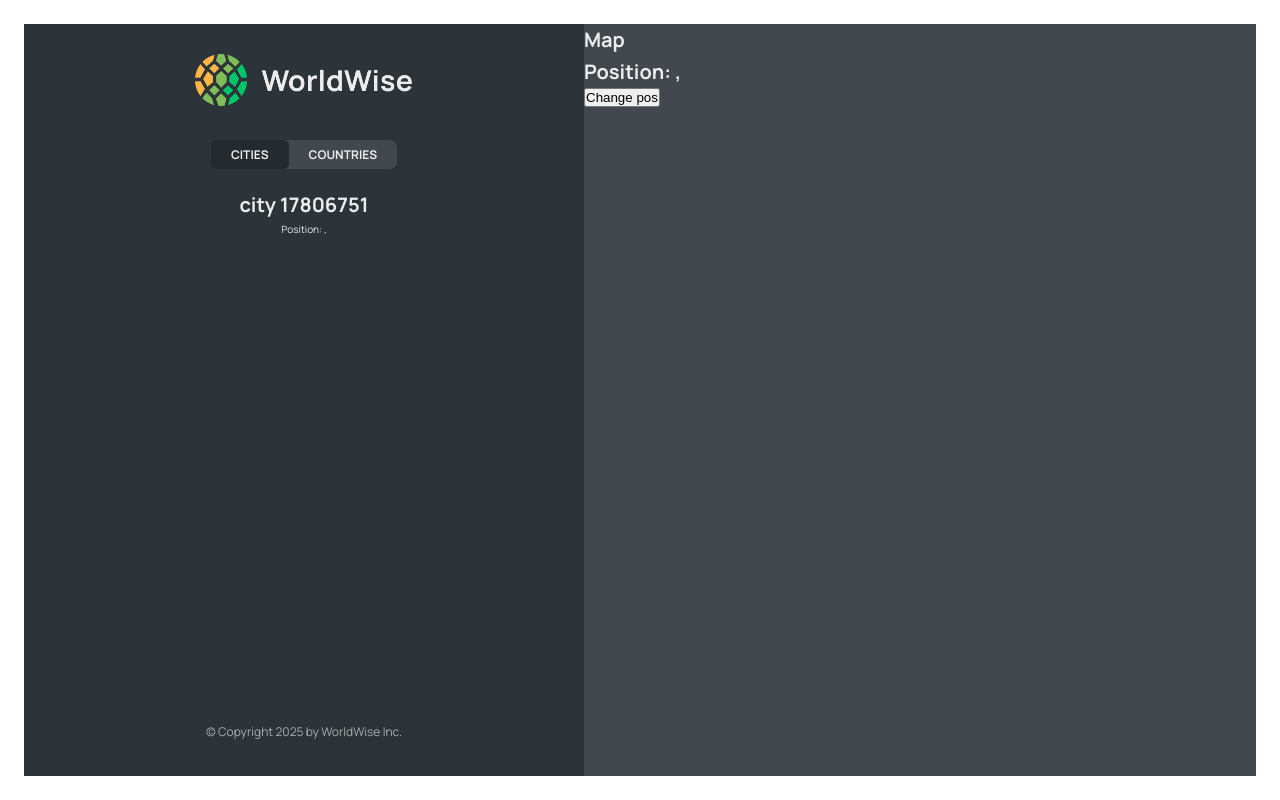
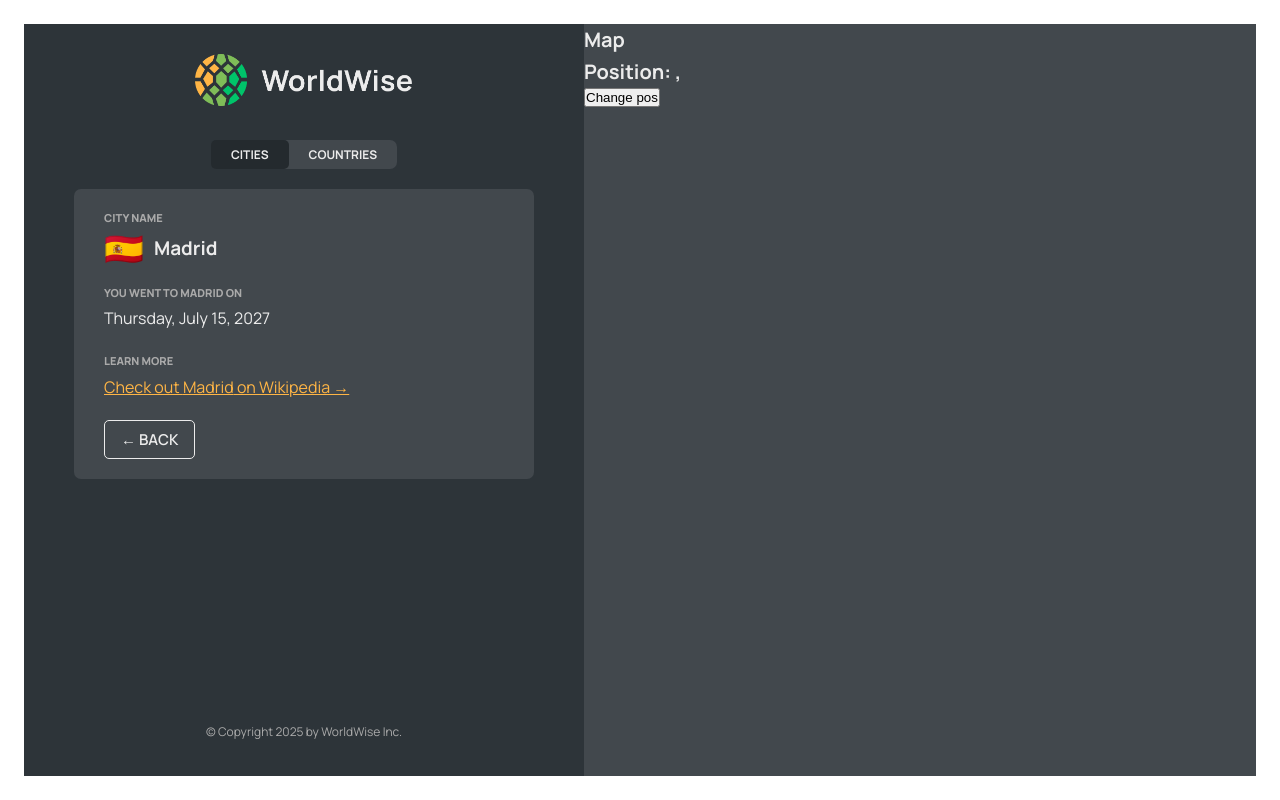
Before and after one commit to cortalo/worldwise, a React (Vite) app: page /app/cities/17806751 in a window 1280 px wide. Built offline with nearby package versions, Linux system fonts and the light colour scheme; data requests are answered from the project's data file.

Commit message:
finishing the city view

```diff
--- /dev/null
+++ b/src/components/BackButton.jsx
@@ -0,0 +1,20 @@
+import { useNavigate } from "react-router-dom";
+import Button from "./Button";
+
+function BackButton() {
+  const navigate = useNavigate();
+
+  return (
+    <Button
+      type="back"
+      onClick={(e) => {
+        e.preventDefault();
+        navigate(-1);
+      }}
+    >
+      &larr; Back
+    </Button>
+  );
+}
+
+export default BackButton;
--- a/src/components/City.jsx
+++ b/src/components/City.jsx
@@ -1,5 +1,8 @@
 import { useParams, useSearchParams } from "react-router-dom";
 import styles from "./City.module.css";
+import { useCities } from "../contexts/CitiesContext";
+import { useEffect } from "react";
+import BackButton from "./BackButton";
 
 const formatDate = (date) =>
   new Intl.DateTimeFormat("en", {
@@ -11,65 +14,66 @@
 
 function City() {
   const { id } = useParams();
+
+  const { getCity, currentCity } = useCities();
+
+  useEffect(
+    function () {
+      getCity(id);
+    },
+    [id]
+  );
+
   const [searchParams, setSearchParams] = useSearchParams();
   const lat = searchParams.get("lat");
   const lng = searchParams.get("lng");
   // TEMP DATA
-  const currentCity = {
-    cityName: "Lisbon",
-    emoji: "🇵🇹",
-    date: "2027-10-31T15:59:59.138Z",
-    notes: "My favorite city so far!",
-  };
+  // const currentCity = {
+  //   cityName: "Lisbon",
+  //   emoji: "🇵🇹",
+  //   date: "2027-10-31T15:59:59.138Z",
+  //   notes: "My favorite city so far!",
+  // };
 
   const { cityName, emoji, date, notes } = currentCity;
 
   return (
-    <>
-      <h1>city {id}</h1>
-      <p>
-        Position: {lng}, {lat}
-      </p>
-    </>
+    <div className={styles.city}>
+      <div className={styles.row}>
+        <h6>City name</h6>
+        <h3>
+          <span>{emoji}</span> {cityName}
+        </h3>
+      </div>
+
+      <div className={styles.row}>
+        <h6>You went to {cityName} on</h6>
+        <p>{formatDate(date || null)}</p>
+      </div>
+
+      {notes && (
+        <div className={styles.row}>
+          <h6>Your notes</h6>
+          <p>{notes}</p>
+        </div>
+      )}
+
+      <div className={styles.row}>
+        <h6>Learn more</h6>
+        <a
+          href={`https://en.wikipedia.org/wiki/${cityName}`}
+          target="_blank"
+          rel="noreferrer"
+        >
+          Check out {cityName} on Wikipedia &rarr;
+        </a>
+      </div>
+
+      <div>
+        <BackButton />
+      </div>
+    </div>
   );
-
-  // return (
-  //   <div className={styles.city}>
-  //     <div className={styles.row}>
-  //       <h6>City name</h6>
-  //       <h3>
-  //         <span>{emoji}</span> {cityName}
-  //       </h3>
-  //     </div>
-
-  //     <div className={styles.row}>
-  //       <h6>You went to {cityName} on</h6>
-  //       <p>{formatDate(date || null)}</p>
-  //     </div>
-
-  //     {notes && (
-  //       <div className={styles.row}>
-  //         <h6>Your notes</h6>
-  //         <p>{notes}</p>
-  //       </div>
-  //     )}
-
-  //     <div className={styles.row}>
-  //       <h6>Learn more</h6>
-  //       <a
-  //         href={`https://en.wikipedia.org/wiki/${cityName}`}
-  //         target="_blank"
-  //         rel="noreferrer"
-  //       >
-  //         Check out {cityName} on Wikipedia &rarr;
-  //       </a>
-  //     </div>
-
-  //     <div>
-  //       <ButtonBack />
-  //     </div>
-  //   </div>
-  // );
 }
 
 export default City;
--- a/src/components/CityItem.jsx
+++ b/src/components/CityItem.jsx
@@ -1,5 +1,6 @@
 import { Link } from "react-router-dom";
 import styles from "./CityItem.module.css";
+import { useCities } from "../contexts/CitiesContext";
 
 const formatDate = (date) =>
   new Intl.DateTimeFormat("en", {
@@ -9,12 +10,16 @@
   }).format(new Date(date));
 
 function CityItem({ city }) {
+  const { currentCity } = useCities();
+
   const { cityName, emoji, date, id, position } = city;
 
   return (
     <li>
       <Link
-        className={styles.cityItem}
+        className={`${styles.cityItem} ${
+          id === currentCity.id ? styles["cityItem--active"] : ""
+        }`}
         to={`${id}?lat=${position.lat}&lng=${position.lng}`}
       >
         <span className={styles.emoji}>{emoji}</span>
--- a/src/components/Form.jsx
+++ b/src/components/Form.jsx
@@ -5,6 +5,7 @@
 import styles from "./Form.module.css";
 import Button from "./Button";
 import { useNavigate } from "react-router-dom";
+import BackButton from "./BackButton";
 
 export function convertToEmoji(countryCode) {
   const codePoints = countryCode
@@ -15,8 +16,6 @@
 }
 
 function Form() {
-  const navigate = useNavigate();
-
   const [cityName, setCityName] = useState("");
   const [country, setCountry] = useState("");
   const [date, setDate] = useState(new Date());
@@ -54,15 +53,7 @@
 
       <div className={styles.buttons}>
         <Button type="primary">Add</Button>
-        <Button
-          type="back"
-          onClick={(e) => {
-            e.preventDefault();
-            navigate(-1);
-          }}
-        >
-          &larr; Back
-        </Button>
+        <BackButton />
       </div>
     </form>
   );
--- a/src/contexts/CitiesContext.jsx
+++ b/src/contexts/CitiesContext.jsx
@@ -5,6 +5,7 @@
 
 function CitiesProvider({ children }) {
   const [cities, setCities] = useState([]);
+  const [currentCity, setCurrentCity] = useState({});
 
   useEffect(function () {
     async function fetchCities() {
@@ -15,10 +16,18 @@
     fetchCities();
   }, []);
 
+  async function getCity(id) {
+    const res = await fetch(`${BASE_URL}/cities/${id}`);
+    const data = await res.json();
+    setCurrentCity(data);
+  }
+
   return (
     <CitiesContext.Provider
       value={{
         cities,
+        currentCity,
+        getCity,
       }}
     >
       {children}
```
